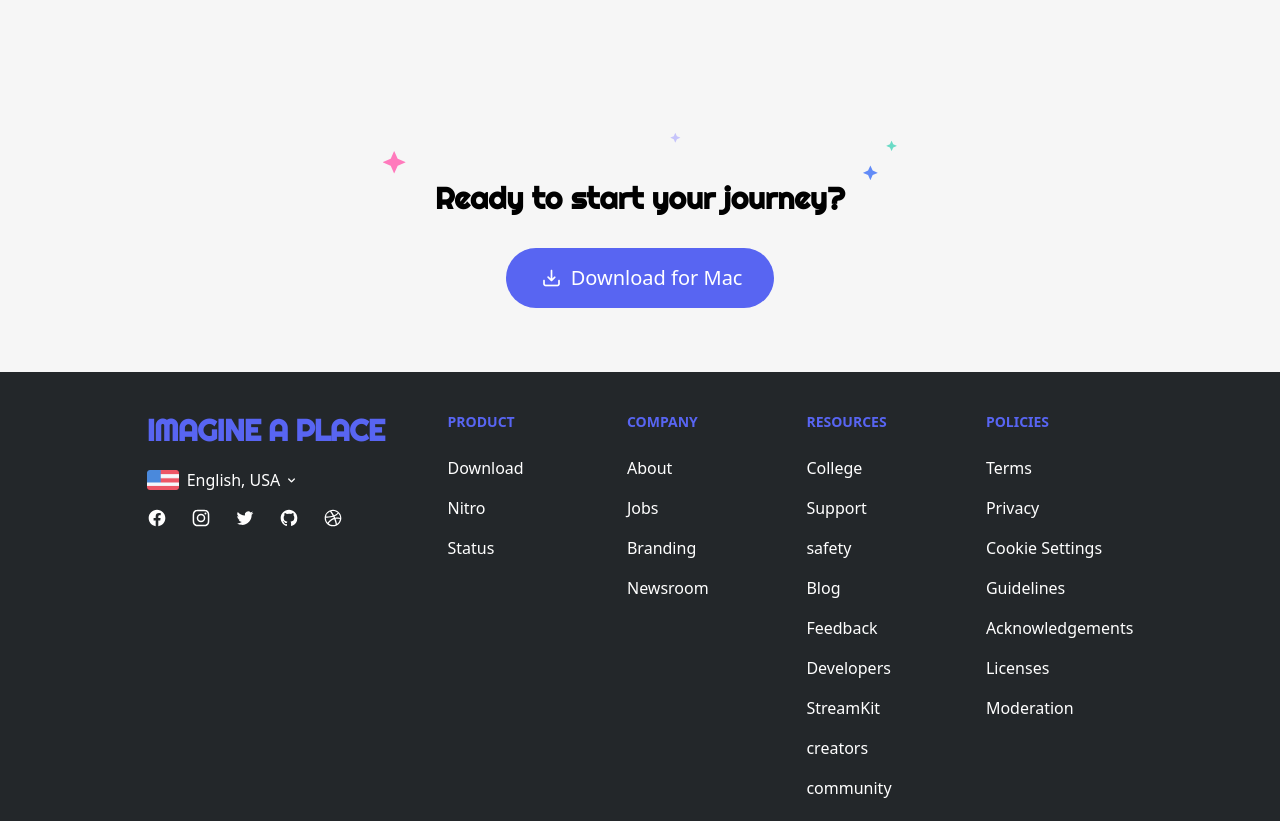
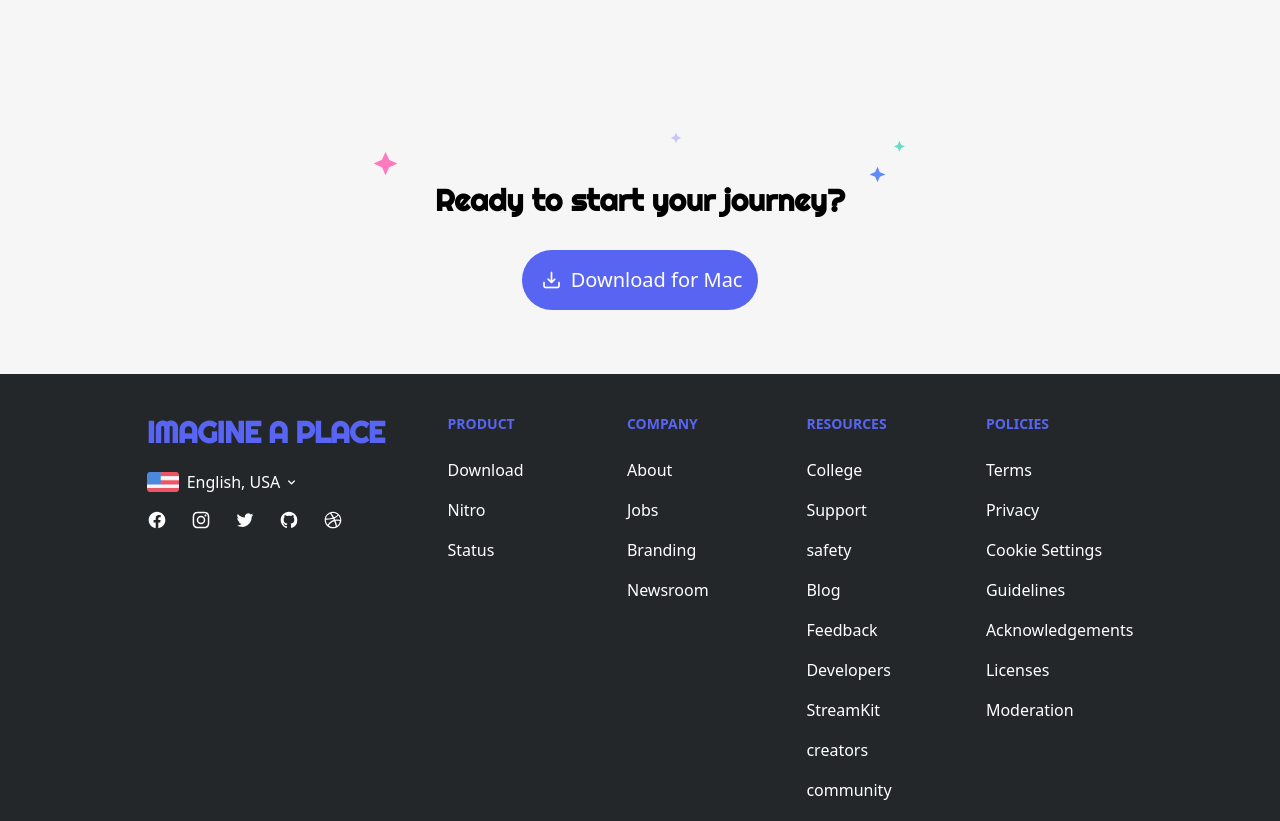
Before and after one commit to deepak-singh5219/Discord-Clone, a plain HTML site: page index.html in a window 1280 px wide. Shown: the part 3020-3841 px from the top of the page. Drawn offline with nearby package versions, Linux system fonts and the light colour scheme.

Commit message:
design fix

```diff
--- a/index.html
+++ b/index.html
@@ -306,16 +306,16 @@
           </div>
         </div>
 
-        <div class="flex flex-col w-[50%] items-center">
+        <div class="flex flex-col w-5/6 items-center">
           <img src="./assets/stars.svg" />
           <h1
-            class="font-['Righteous'] title-font text-2xl lg:text-3xl mb-8 font-bold"
+            class="font-['Righteous'] text-center title-font text-2xl lg:text-3xl mb-8 font-bold"
           >
             Ready to start your journey?
           </h1>
 
           <button
-            class="w-fit text-white bg-[#5865F2] border-0 py-4 px-8 focus:outline-none rounded-full text-lg lg:text-xl"
+            class="w-fit text-white bg-[#5865F2] border-0 py-4 px-4 focus:outline-none rounded-full text-lg lg:text-xl"
           >
             <i class="uil uil-import"></i>
             Download for Mac
```
